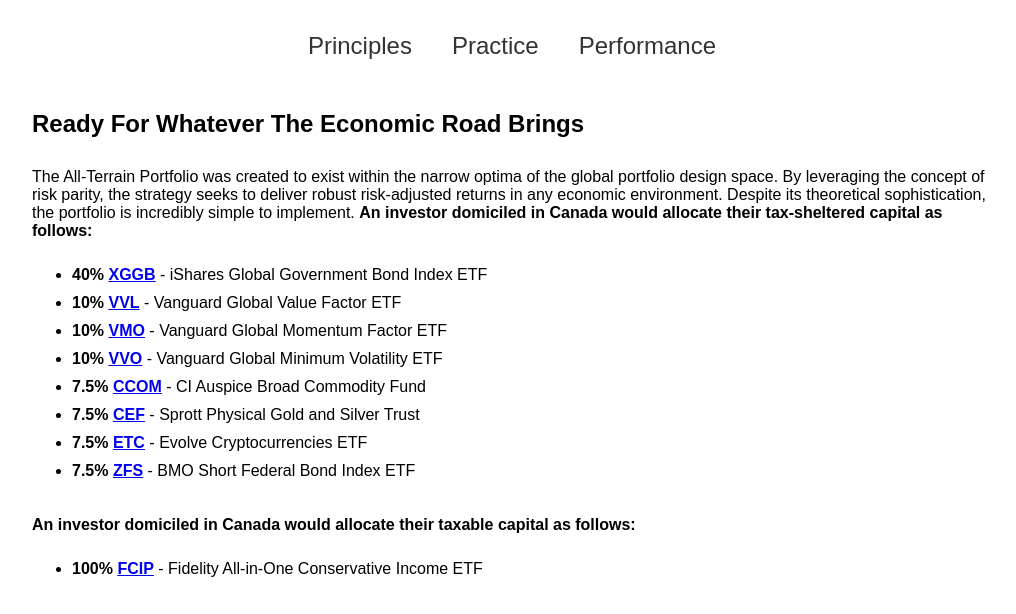
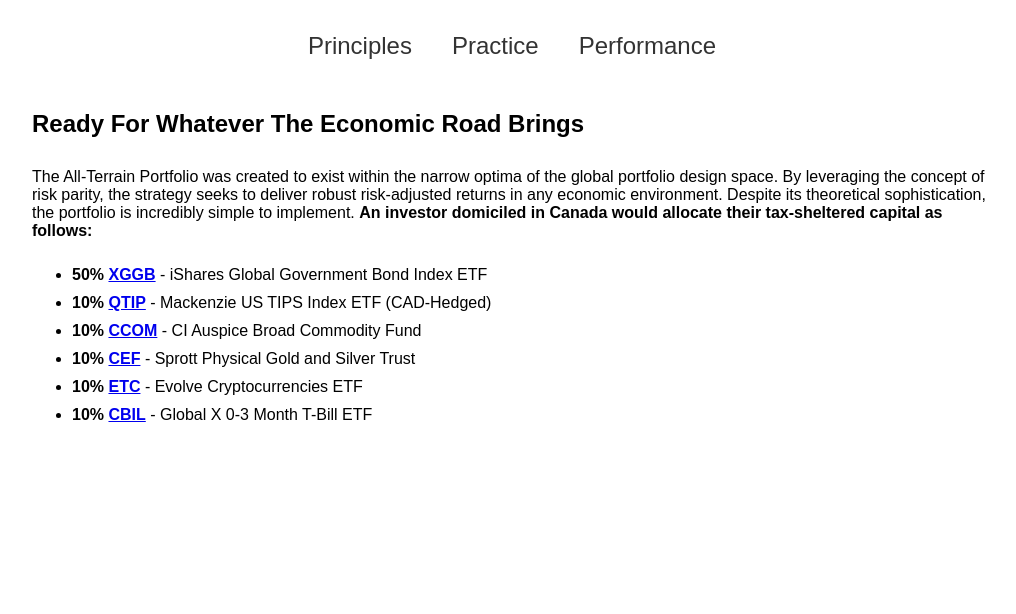
Before and after one commit to AllSeasons1867/pragmatic-portfolio, a website: page public/insights.html in a window 1280 px wide. Shown: the part 262-876 px from the top of the page, without its empty margins (128-1144 px from the left). After the commit the page ends 800 px from the top, so only its background shows below. Drawn offline with nearby package versions, Linux system fonts and the light colour scheme.

Commit message:
updated portfolio

```diff
--- a/public/insights.html
+++ b/public/insights.html
@@ -24,20 +24,14 @@
             <p>The All-Terrain Portfolio was created to exist within the narrow optima of the global portfolio design space. By leveraging the concept of risk parity, the strategy seeks to deliver robust risk-adjusted returns in any economic environment. Despite its theoretical sophistication, the portfolio is incredibly simple to implement. <strong>An investor domiciled in Canada would allocate their tax-sheltered capital as follows:</strong>
             </p>
             <ul>
-                <li><strong>40% <a target="_blank" href="https://www.blackrock.com/ca/investors/en/products/308044/ishares-global-government-bond-index-etf-cad-hedged">XGGB</a></strong> - iShares Global Government Bond Index ETF</li>
-                <li><strong>10% <a target="_blank" href="https://www.vanguard.ca/en/product/etf/equity/9795/vanguard-global-value-factor-etf">VVL</a></strong> - Vanguard Global Value Factor ETF</li>
-                <li><strong>10% <a target="_blank" href="https://www.vanguard.ca/en/product/etf/equity/9835/vanguard-global-momentum-factor-etf">VMO</a></strong> - Vanguard Global Momentum Factor ETF</li>
-                <li><strong>10% <a target="_blank" href="https://www.vanguard.ca/en/product/etf/equity/9828/vanguard-global-minimum-volatility-etf">VVO</a></strong> - Vanguard Global Minimum Volatility ETF</li>
-                <li><strong>7.5% <a target="_blank" href="https://funds.cifinancial.com/en/funds/alternative_investments/CIAuspiceBroadCommodityFund.html?currencySelector=4&seriesId=14265">CCOM</a></strong> - CI Auspice Broad Commodity Fund</li>
-                <li><strong>7.5% <a target="_blank" href="https://sprott.com/investment-strategies/exchange-listed-products/physical-bullion-funds/gold-and-silver/">CEF</a></strong> - Sprott Physical Gold and Silver Trust</li>
-                <li><strong>7.5% <a target="_blank" href="https://evolveetfs.com/product/etc/">ETC</a></strong> - Evolve Cryptocurrencies ETF</li>
-                <li><strong>7.5% <a target="_blank" href="https://bmogam.com/ca-en/products/exchange-traded-fund/bmo-short-federal-bond-index-etf-zfs/">ZFS</a></strong> - BMO Short Federal Bond Index ETF</li>
+                <li><strong>50% <a target="_blank" href="https://www.blackrock.com/ca/investors/en/products/308044/ishares-global-government-bond-index-etf-cad-hedged">XGGB</a></strong> - iShares Global Government Bond Index ETF</li>
+                <li><strong>10% <a target="_blank" href="https://www.mackenzieinvestments.com/en/products/etfs/mackenzie-us-tips-index-etf-cad-hedged-qtip">QTIP</a></strong> - Mackenzie US TIPS Index ETF (CAD-Hedged)</li>
+                <li><strong>10% <a target="_blank" href="https://funds.cifinancial.com/en/funds/alternative_investments/CIAuspiceBroadCommodityFund.html?currencySelector=4&seriesId=14265">CCOM</a></strong> - CI Auspice Broad Commodity Fund</li>
+                <li><strong>10% <a target="_blank" href="https://sprott.com/investment-strategies/exchange-listed-products/physical-bullion-funds/gold-and-silver/">CEF</a></strong> - Sprott Physical Gold and Silver Trust</li>
+                <li><strong>10% <a target="_blank" href="https://evolveetfs.com/product/etc/">ETC</a></strong> - Evolve Cryptocurrencies ETF</li>
+                <li><strong>10% <a target="_blank" href="https://www.globalx.ca/product/cbil">CBIL</a></strong> - Global X 0-3 Month T-Bill ETF</li>
             </ul>
-            <p><strong>An investor domiciled in Canada would allocate their taxable capital as follows:</strong>
-            </p>
-            <ul>
-                <li><strong>100% <a target="_blank" href="https://www.fidelity.ca/en/products/etfs/fcip/">FCIP</a></strong> - Fidelity All-in-One Conservative Income ETF</li>
-            </ul>
+
 
         </div>
 
```
Also changed, not shown: public/portfolio.html (+5 -5 lines).
